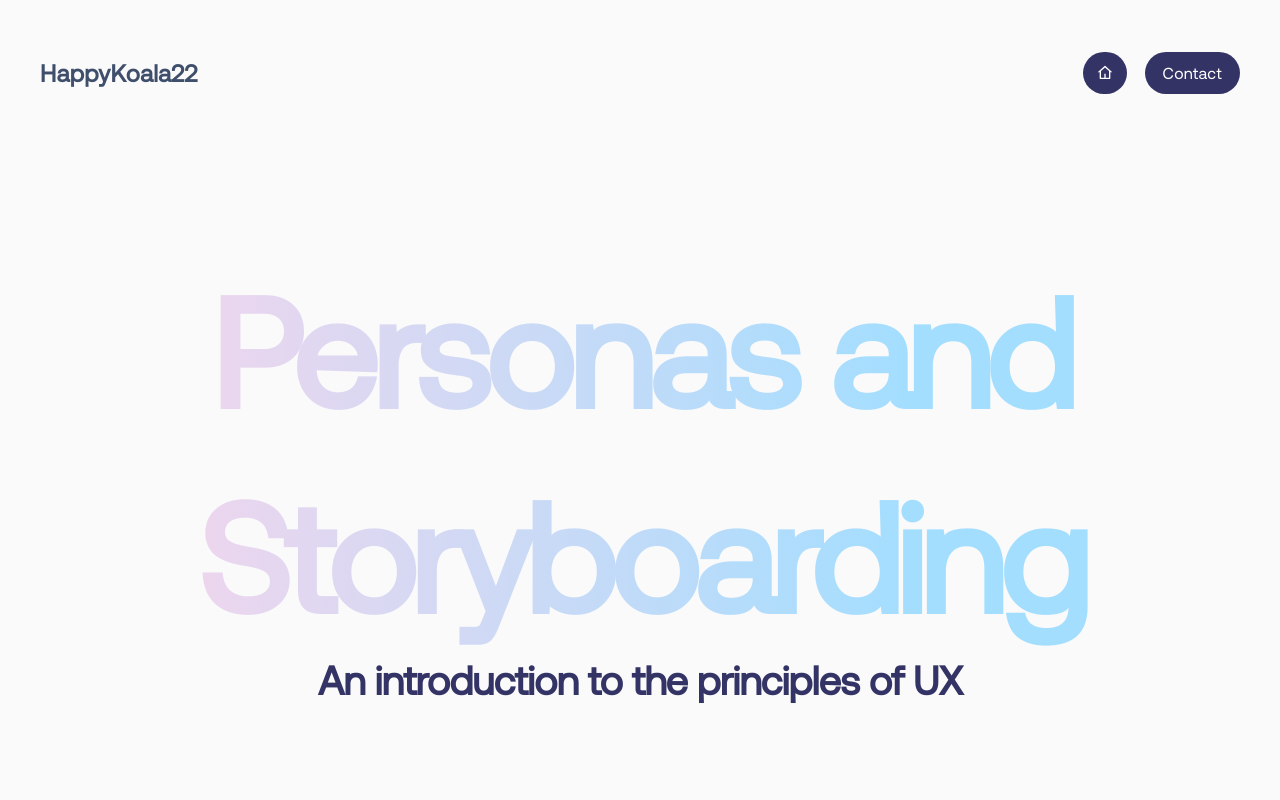
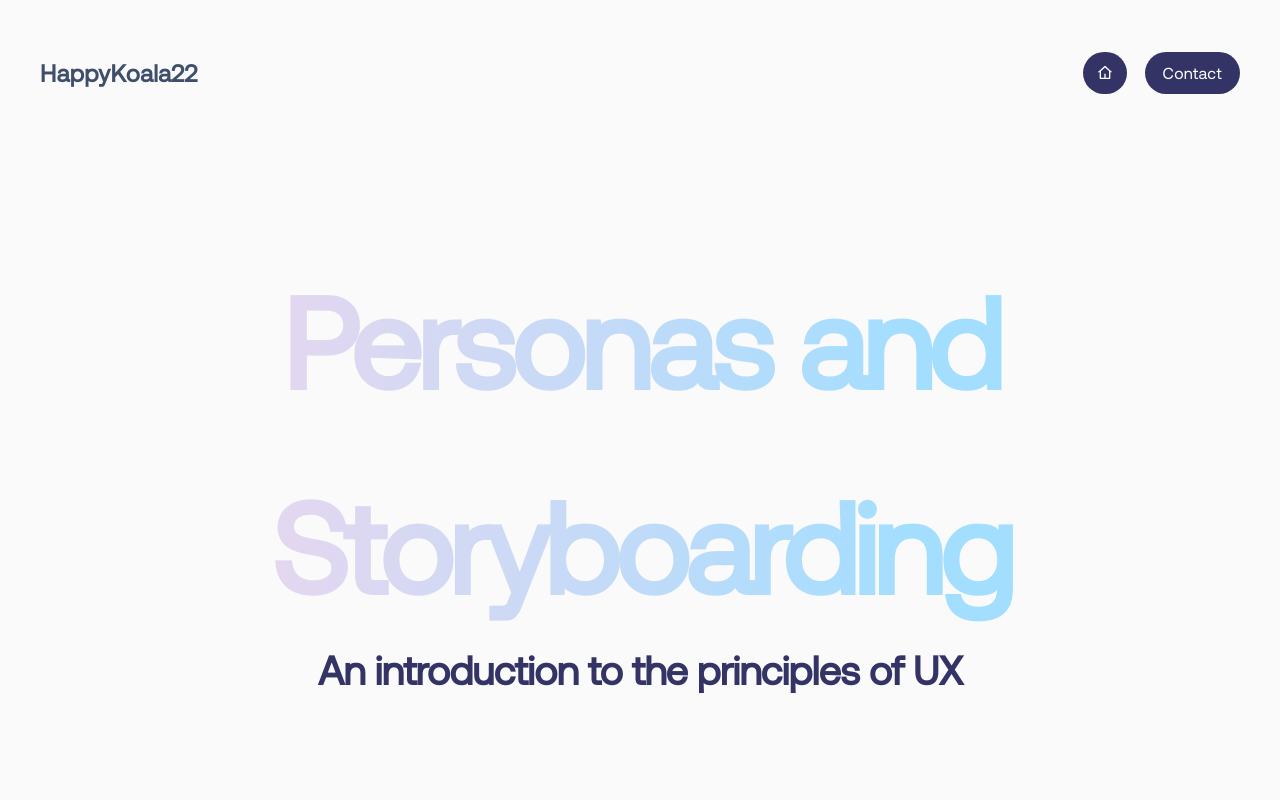
Before and after one commit to samgundotra/portfolio, a React (Create React App) app: page /personas in a window 1280 px wide. Shown: the top 800 px of the page. Built offline with nearby package versions, Linux system fonts and the light colour scheme.

Commit message:
add: all done

```diff
--- a/src/pages/CaseStudy.css
+++ b/src/pages/CaseStudy.css
@@ -24,10 +24,12 @@
 
 .title-text h2 span {
   display: block;
-  font-size: 12vw;
+  /* font-size: 12vw; */
+  font-size: 10vw;
   /* margin: 0 20vh; */
   line-height: 15.979vw;
-  padding-top: 20px;
+  /* margin-top: -10vw; */
+  /* padding-top: 20px; */
   font-feature-settings: "ss02" on, "ss05" on;
   letter-spacing: -0.04em;
   background: linear-gradient(269.45deg, #a3deff 28.78%, #fdd4ea 97%);
--- a/src/pages/IterativeDesign.tsx
+++ b/src/pages/IterativeDesign.tsx
@@ -65,7 +65,7 @@ function IterativeDesign() {
           </div>
           <h1>Initial Sketches</h1>
           <p>
-          Each group member made a set of 3 sketch brainstorms for our interface. We each attempted to explore different design alternatives, with variance in layout hierarchies, list formats, charts. We also experimented with which pages should make up the most important part of the solution: for example, one of our sets included an API documentation page. Below is the set of sketches I proposed.
+          Each group member made a set of 3 sketch brainstorms for our interface. We each attempted to explore different design alternatives, with variance in layout hierarchies, list formats, charts. We also experimented with sets of pages we believed were important: for example, one of our sets included an API documentation page. Below is the set of sketches I proposed.
 
           </p>
           <p>
@@ -120,7 +120,7 @@ function IterativeDesign() {
           </div>
           <h1>Critique Studio</h1>
           <p>
-            After creating our prototype we had a critique session with a group of peers.We wrote this list down in real time, and organized it into the pages it fits under. Some of the most glaring feedback points were directed towards the Send Notifications process, which we found reasonable as sending notifications is the primary task of our interface. We also received other feedback noting that the design of the Manage Templates page was inconsistent with the rest of our design choices, and that the Preferred Channels interface could be improved as well.
+            After creating our prototype we had a critique session with a group of peers. We wrote this list down in real time, and organized it into the pages it fits under. Some of the most glaring feedback points were directed towards the Send Notifications process, which we found reasonable as sending notifications is the primary task of our interface. We also received other feedback noting that the design of the Manage Templates page was inconsistent with the rest of our design choices, and that the Preferred Channels interface could be improved as well.
             < br></br>
             <br></br>
             Create New Notifications (under Send Notification process):
--- a/src/pages/Personas.tsx
+++ b/src/pages/Personas.tsx
@@ -145,7 +145,7 @@ function Personas() {
           </div>
           <h1>Mapping the User Journey</h1>
           <p>
-            My next task was to storyboard my persona’s user journey from start to end. I wanted to reflect the goals of your persona and include all necessary steps for using an interface.
+            My next task was to storyboard my persona’s user journey from start to end. I wanted to reflect the goals of the personas and include all necessary steps for using an interface.
             <br></br>
             <br></br>
 
--- a/src/pages/Zazz.tsx
+++ b/src/pages/Zazz.tsx
@@ -90,7 +90,7 @@ function Zazz() {
           </div>
           <h1>The Finished Product</h1>
           <p>
-            You can see the finished product by downloading or viewing Zazz on the <a className="link" href="https://apps.apple.com/us/app/zazz/id1644040267">App Store</a> or checking out some of the screenshots below. Ultimately, I am happy with how it turned out, but I believe that some of my design choices were limited by my knowledge SwiftUI. Design is never done and I look forward to building on this foundation.
+            You can see the finished product by downloading or viewing Zazz on the <a className="link" href="#">App Store</a> or checking out some of the screenshots below. Ultimately, I am happy with how it turned out, but I believe that some of my design choices were limited by my knowledge of SwiftUI. Design is never done and I look forward to building on this foundation.
             <br></br>
             <br></br>
 
```
